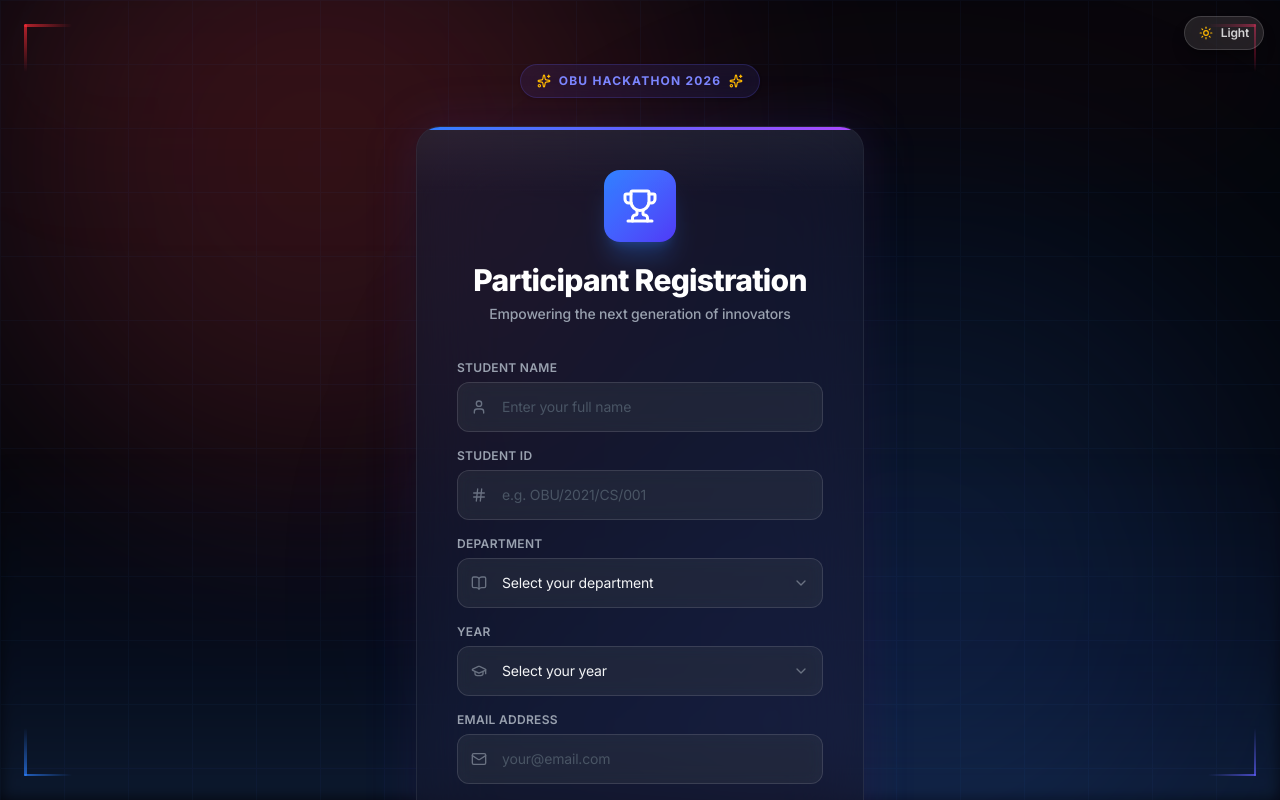
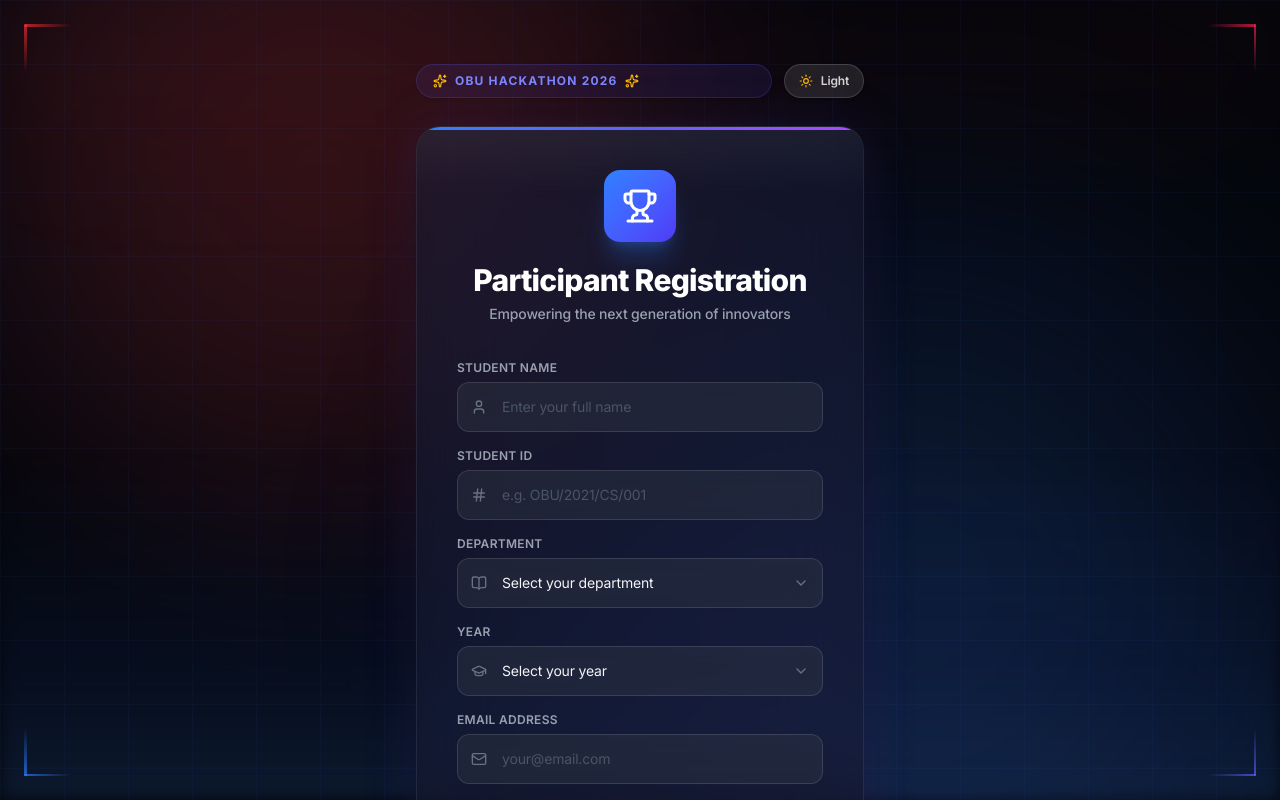
Before and after one commit to HD02866/OBU-Hackathon-Registration, a React (Vite) app: page / in a window 1280 px wide. Shown: the top 800 px of the page. Built offline with nearby package versions, Linux system fonts and the light colour scheme; no server answers.

Commit message:
Relocate the Dark mode

```diff
--- a/src/components/DarkModeToggle.jsx
+++ b/src/components/DarkModeToggle.jsx
@@ -1,13 +1,12 @@
 import { motion } from 'framer-motion'
 import { Sun, Moon } from 'lucide-react'
 
-export default function DarkModeToggle({ darkMode, setDarkMode }) {
+export default function DarkModeToggle({ darkMode, setDarkMode, className = 'fixed top-4 right-4 z-50' }) {
   return (
     <motion.button
       id="dark-mode-toggle"
       onClick={() => setDarkMode(!darkMode)}
-      className="
-        fixed top-4 right-4 z-50
+      className={`
         flex items-center gap-2 px-3.5 py-2
         rounded-full
         bg-white/70 dark:bg-white/10
@@ -18,7 +17,8 @@ export default function DarkModeToggle({ darkMode, setDarkMode }) {
         shadow-lg shadow-black/5 dark:shadow-black/30
         cursor-pointer
         transition-all duration-300
-      "
+        ${className}
+      `}
       whileHover={{ scale: 1.05 }}
       whileTap={{ scale: 0.95 }}
       aria-label="Toggle dark mode"
--- a/src/pages/AdminLoginPage.jsx
+++ b/src/pages/AdminLoginPage.jsx
@@ -91,18 +91,30 @@ export default function AdminLoginPage({ darkMode, setDarkMode }) {
   return (
     <div className="min-h-screen w-full flex flex-col items-center justify-center px-4 py-16 relative overflow-hidden bg-[#fdfdff] dark:bg-[#04060b] transition-colors duration-500 isolate">
       <BackgroundDecor type="auth" />
-      <DarkModeToggle darkMode={darkMode} setDarkMode={setDarkMode} />
+      {/* Badge & Toggle Row */}
+      <div className="flex items-center gap-3 mb-7 w-full max-w-md">
+        <motion.div
+          initial={{ opacity: 0, x: -16 }}
+          animate={{ opacity: 1, x: 0 }}
+          transition={{ duration: 0.5 }}
+          className="flex-1 flex items-center gap-2 px-4 py-2 rounded-full bg-purple-50 dark:bg-purple-500/10 backdrop-blur-md border border-purple-200/60 dark:border-purple-500/20 text-purple-700 dark:text-purple-400 text-xs font-bold uppercase tracking-widest shadow-sm overflow-hidden"
+        >
+          <Lock className="w-3.5 h-3.5 shrink-0" />
+          <span className="truncate">Admin Secure Access</span>
+        </motion.div>
 
-      {/* Admin Panel badge */}
-      <motion.div
-        initial={{ opacity: 0, y: -16 }}
-        animate={{ opacity: 1, y: 0 }}
-        transition={{ duration: 0.5 }}
-        className="mb-7 flex items-center gap-2 px-4 py-2 rounded-full bg-purple-50 dark:bg-purple-500/10 backdrop-blur-md border border-purple-200/60 dark:border-purple-500/20 text-purple-700 dark:text-purple-400 text-xs font-bold uppercase tracking-widest shadow-sm"
-      >
-        <Lock className="w-3.5 h-3.5" />
-        Admin Secure Access
-      </motion.div>
+        <motion.div
+          initial={{ opacity: 0, x: 16 }}
+          animate={{ opacity: 1, x: 0 }}
+          transition={{ duration: 0.5 }}
+        >
+          <DarkModeToggle
+            darkMode={darkMode}
+            setDarkMode={setDarkMode}
+            className="static top-auto right-auto shadow-sm"
+          />
+        </motion.div>
+      </div>
 
       {/* Card */}
       <motion.div
--- a/src/pages/RegistrationPage.jsx
+++ b/src/pages/RegistrationPage.jsx
@@ -86,19 +86,31 @@ export default function RegistrationPage({ darkMode, setDarkMode }) {
   return (
     <div className="min-h-screen w-full flex flex-col items-center justify-center px-4 py-16 relative overflow-hidden bg-[#fdfdff] dark:bg-[#04060b] transition-colors duration-500 isolate">
       <BackgroundDecor type="auth" />
-      <DarkModeToggle darkMode={darkMode} setDarkMode={setDarkMode} />
+      {/* Badge & Toggle Row */}
+      <div className="flex items-center gap-3 mb-7 w-full max-w-md">
+        <motion.div
+          initial={{ opacity: 0, x: -16 }}
+          animate={{ opacity: 1, x: 0 }}
+          transition={{ duration: 0.5 }}
+          className="flex-1 flex items-center gap-2 px-4 py-2 rounded-full bg-indigo-50 dark:bg-indigo-500/10 backdrop-blur-md border border-indigo-200/60 dark:border-indigo-500/20 text-indigo-600 dark:text-indigo-400 text-xs font-bold uppercase tracking-widest shadow-sm overflow-hidden"
+        >
+          <Sparkles className="w-3.5 h-3.5 text-amber-400 shrink-0" />
+          <span className="truncate">OBU Hackathon 2026</span>
+          <Sparkles className="w-3.5 h-3.5 text-amber-400 shrink-0" />
+        </motion.div>
 
-      {/* Badge */}
-      <motion.div
-        initial={{ opacity: 0, y: -16 }}
-        animate={{ opacity: 1, y: 0 }}
-        transition={{ duration: 0.5 }}
-        className="mb-7 flex items-center gap-2 px-4 py-2 rounded-full bg-indigo-50 dark:bg-indigo-500/10 backdrop-blur-md border border-indigo-200/60 dark:border-indigo-500/20 text-indigo-600 dark:text-indigo-400 text-xs font-bold uppercase tracking-widest shadow-sm"
-      >
-        <Sparkles className="w-3.5 h-3.5 text-amber-400" />
-        OBU Hackathon 2026
-        <Sparkles className="w-3.5 h-3.5 text-amber-400" />
-      </motion.div>
+        <motion.div
+          initial={{ opacity: 0, x: 16 }}
+          animate={{ opacity: 1, x: 0 }}
+          transition={{ duration: 0.5 }}
+        >
+          <DarkModeToggle
+            darkMode={darkMode}
+            setDarkMode={setDarkMode}
+            className="static top-auto right-auto shadow-sm"
+          />
+        </motion.div>
+      </div>
 
       {/* Card */}
       <motion.div
```
